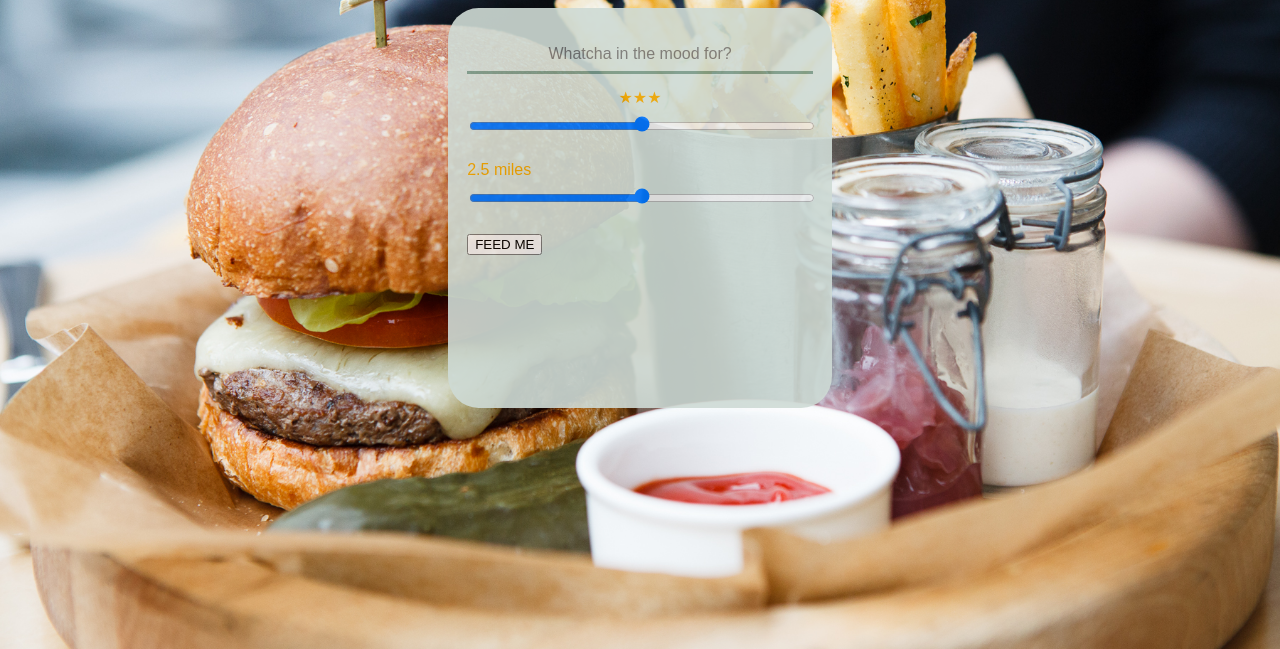
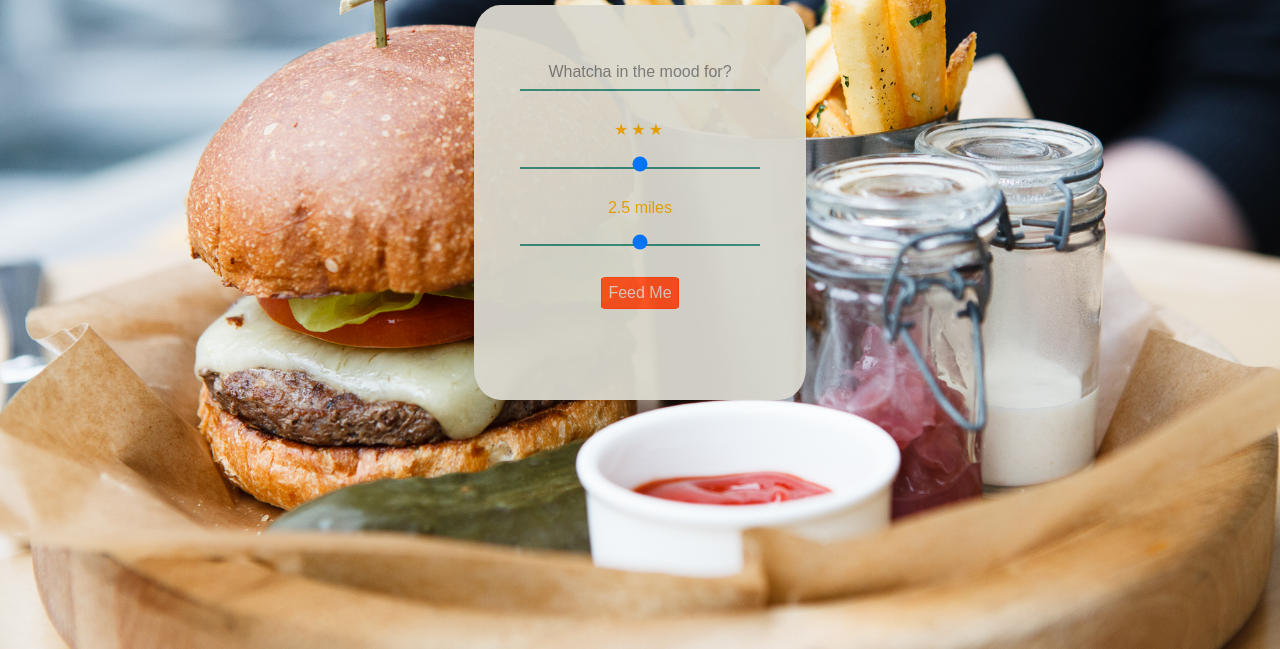
Before and after one commit to swesleyandloki/ObsidianMoose, a website: page client/index.html in a window 1280 px wide. Shown: the part 151-800 px from the top of the page. Drawn offline with nearby package versions, Linux system fonts and the light colour scheme; some packages are replaced by stand-ins of ours; a web font is replaced by a local one.

Commit message:
editing styles

```diff
--- a/client/search.html
+++ b/client/search.html
@@ -7,5 +7,5 @@
   <h3>{{distance}} miles</h3><input type="range" min="0" max="5" step="0.1" value="2.5" ng-model="distance"/>
   <br></br>
 
-  <button ng-click="feedMe()">FEED ME</button>
+  <button ng-click="feedMe()">Feed Me</button>
 </div>
--- a/client/styles/styles.css
+++ b/client/styles/styles.css
@@ -44,6 +44,9 @@ table {
   border-spacing: 0;
 }
 
+
+
+
 /*BEGIN STYLING*/
 
 body {
@@ -51,11 +54,12 @@ body {
   /*background-color: #A9E5BB;*/
   /*background-color: #E8EDDF;*/
   color: #ECA400;
-  width: 30%;
+  width: 26%;
   min-width: 300px;
   margin: 3% auto;
   background-image: url("../imgs/food2.jpg");
   background-size: cover;
+  background-attachment: fixed;
   background-position: 0 3%;
 }
 a {
@@ -63,15 +67,30 @@ a {
   color: inherit;
 }
 input, input[type="text"] {
-  width: 100%;
+  width: 80%;
   border: none;
   background-color: transparent;
   height: 10%;
-  border-bottom: 3px solid #789989;
-  color: #ECA400;
+  /*border-bottom: 2px solid #789989;*/
+  border-bottom: 2px solid #358979;
+  /*border-bottom: 3px solid #FC440F;*/
+  color: #358979;
   text-align: center;
   font-size: 1em;
+  margin-top: 8%;
+  margin-bottom: 5%;
   /*border-bottom: #ff0000;*/
+}
+input[type='range'] {
+    -webkit-appearance: none !important;
+    /*background:blue;*/
+    height:7px;
+}
+input[type='range']::-webkit-slider-thumb {
+    /*-webkit-appearance: none !important;*/
+    /*background:blue;*/
+    height:10px;
+    width:10px;
 }
 input:focus {
   outline: none;
@@ -101,20 +120,21 @@ input:focus {
 .nav a {
   font-weight: 700;
   font-size: 1.1em;
-  color: #897035;
+  color: #358979;
   /*color: #FC440F;*/
 }
 
 #viewOuter, #viewInner {
   margin-top: 3%;
   min-width: 250px;
+  text-align: center;
   /*margin: 0 auto;*/
 }
 #viewOuter {
-  background-color: #CFDBD5;
+  background-color: #DBD9CF;
   border-radius: 8%;
   height: 50%;
-  opacity: 0.9;
+  opacity: 0.95;
   z-index: -1;
   padding: 5%;
 }
@@ -125,3 +145,20 @@ input:focus {
   width: 100%;
   text-align: center;
 }
+.stars span {
+  margin-right: 1%;
+}
+button {
+  padding:0;
+  margin:0;
+  /*color: #FC440F;*/
+  color: #E4CAC3;
+  font-size: 1em;
+  border: 1px solid #FC440F;
+  padding: 2%;
+  border-radius: 7%;
+  background-color: #fc5120;
+}
+button:focus {
+  outline: none;
+}
```
